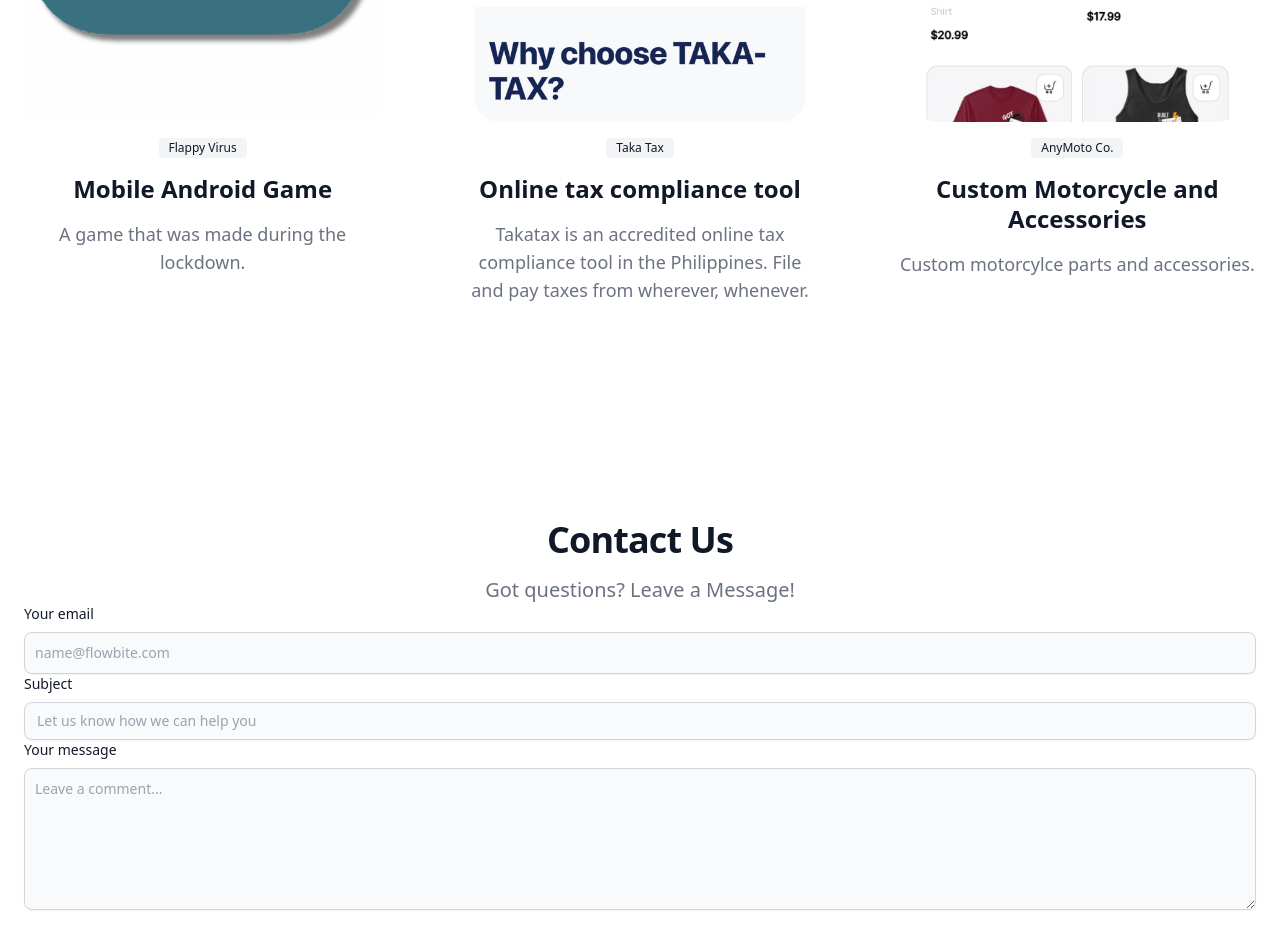
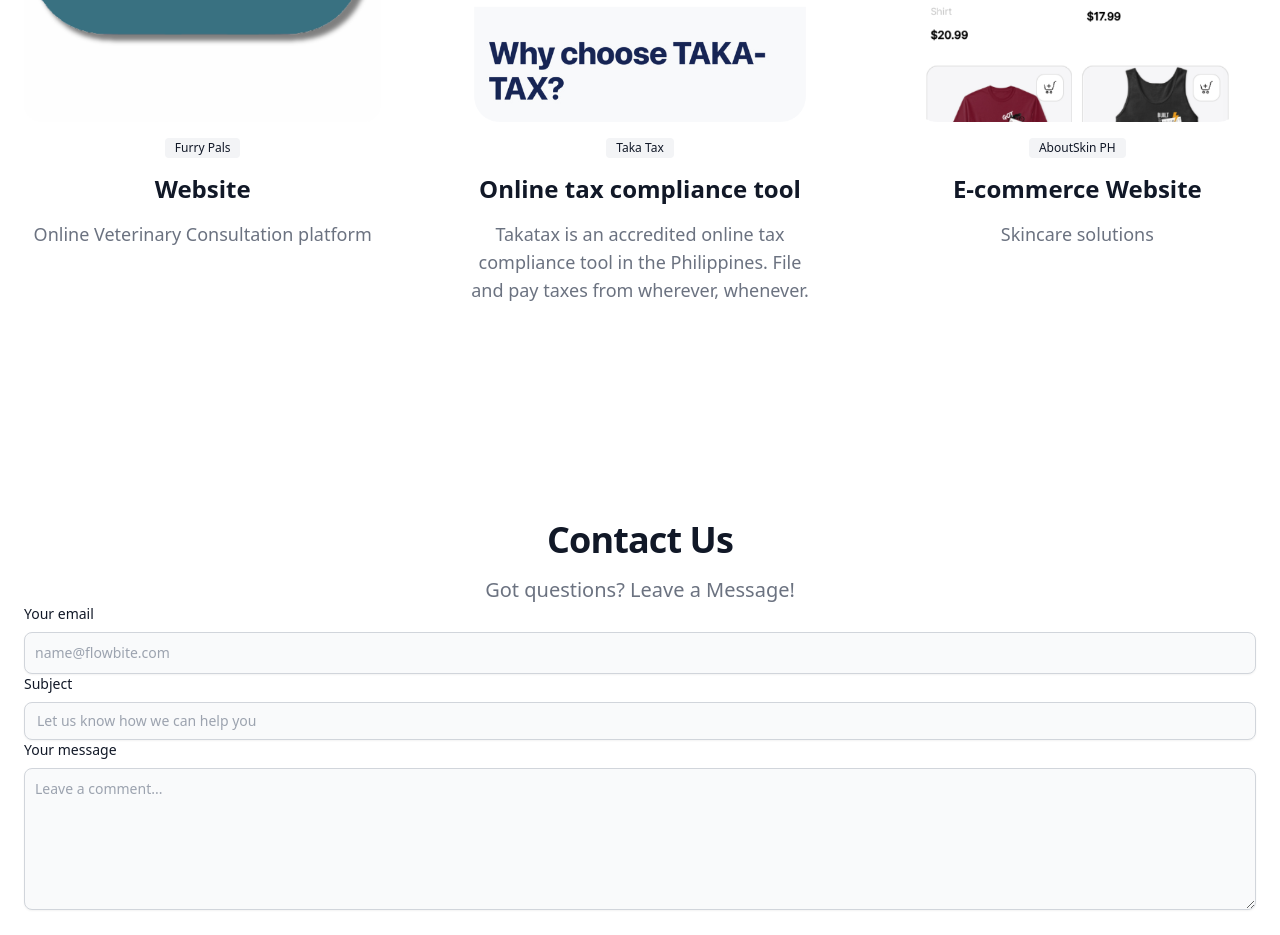
Before and after one commit to leoroxaslr/portfolio_react_v1.3, a React (Vite) app: page / in a window 1280 px wide. Shown: the part 2180-3115 px from the top of the page. Built offline with nearby package versions, Linux system fonts and the light colour scheme.

Commit message:
updated projects

```diff
--- a/src/components/Projects.jsx
+++ b/src/components/Projects.jsx
@@ -19,13 +19,13 @@
               alt="about image 1"
             />
             <span className="bg-gray-100 text-gray-900 text-xs font-medium inline-flex items-center px-2.5 py-0.5 rounded dark:bg-gray-700 dark:text-gray-300">
-              Flappy Virus
+              Furry Pals
             </span>
             <h3 className="text-2xl font-bold leading-tight text-gray-900 dark:text-white">
-              Mobile Android Game
+              Website
             </h3>
             <p className="text-lg font-normal text-gray-500 dark:text-gray-400">
-              A game that was made during the lockdown.
+              Online Veterinary Consultation platform
             </p>
             <a
               href="https://play.google.com/store/apps/details?id=com.CafeVentures.FlappyVirus&hl=en_CA&gl=US"
@@ -96,13 +96,13 @@
               alt="about image 1"
             />
             <span className="bg-gray-100 text-gray-900 text-xs font-medium inline-flex items-center px-2.5 py-0.5 rounded dark:bg-gray-700 dark:text-gray-300">
-              AnyMoto Co.
+              AboutSkin PH
             </span>
             <h3 className="text-2xl font-bold leading-tight text-gray-900 dark:text-white">
-              Custom Motorcycle and Accessories
+              E-commerce Website
             </h3>
             <p className="text-lg font-normal text-gray-500 dark:text-gray-400">
-              Custom motorcylce parts and accessories.
+              Skincare solutions
             </p>
             <a
               href="#"
```
